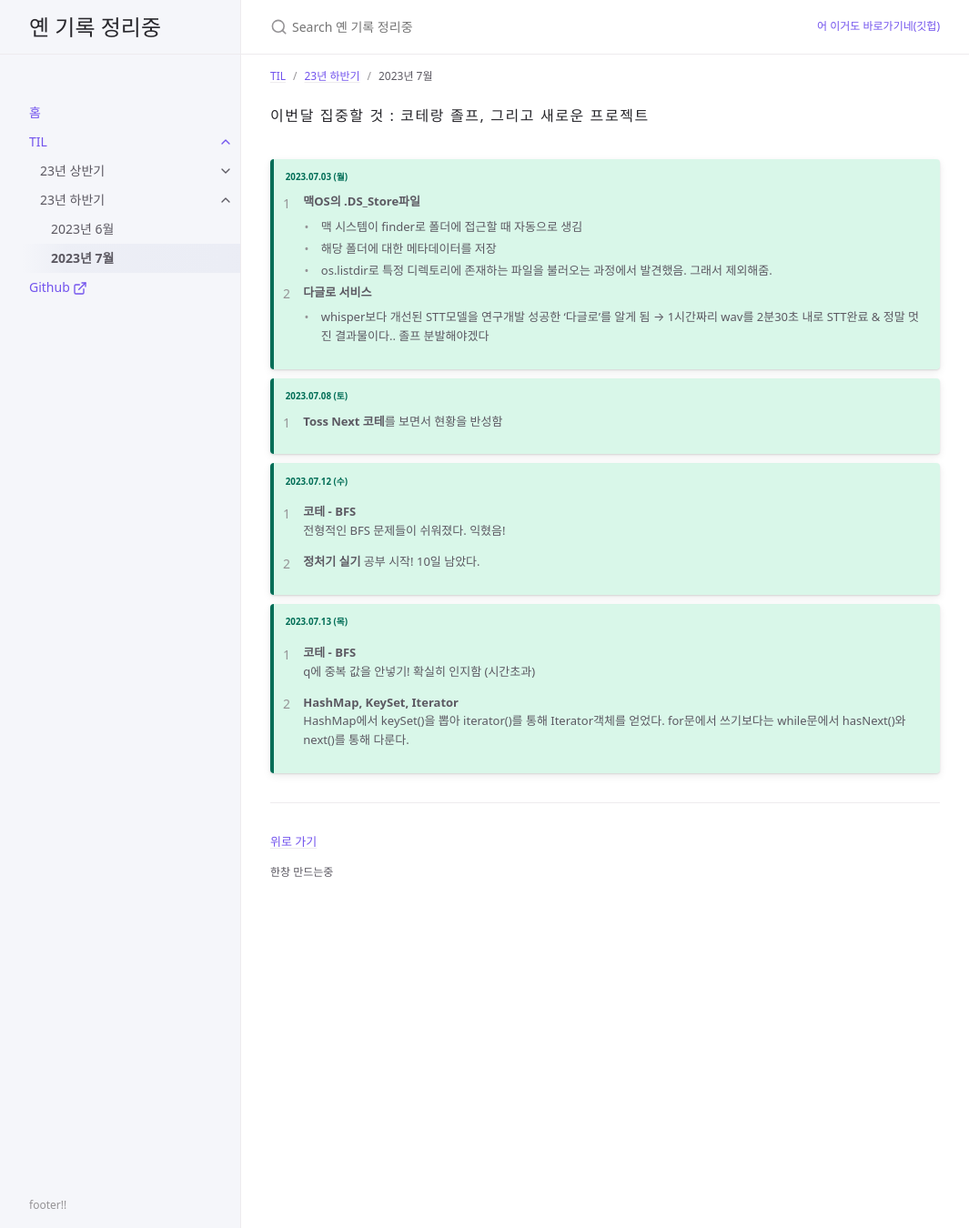
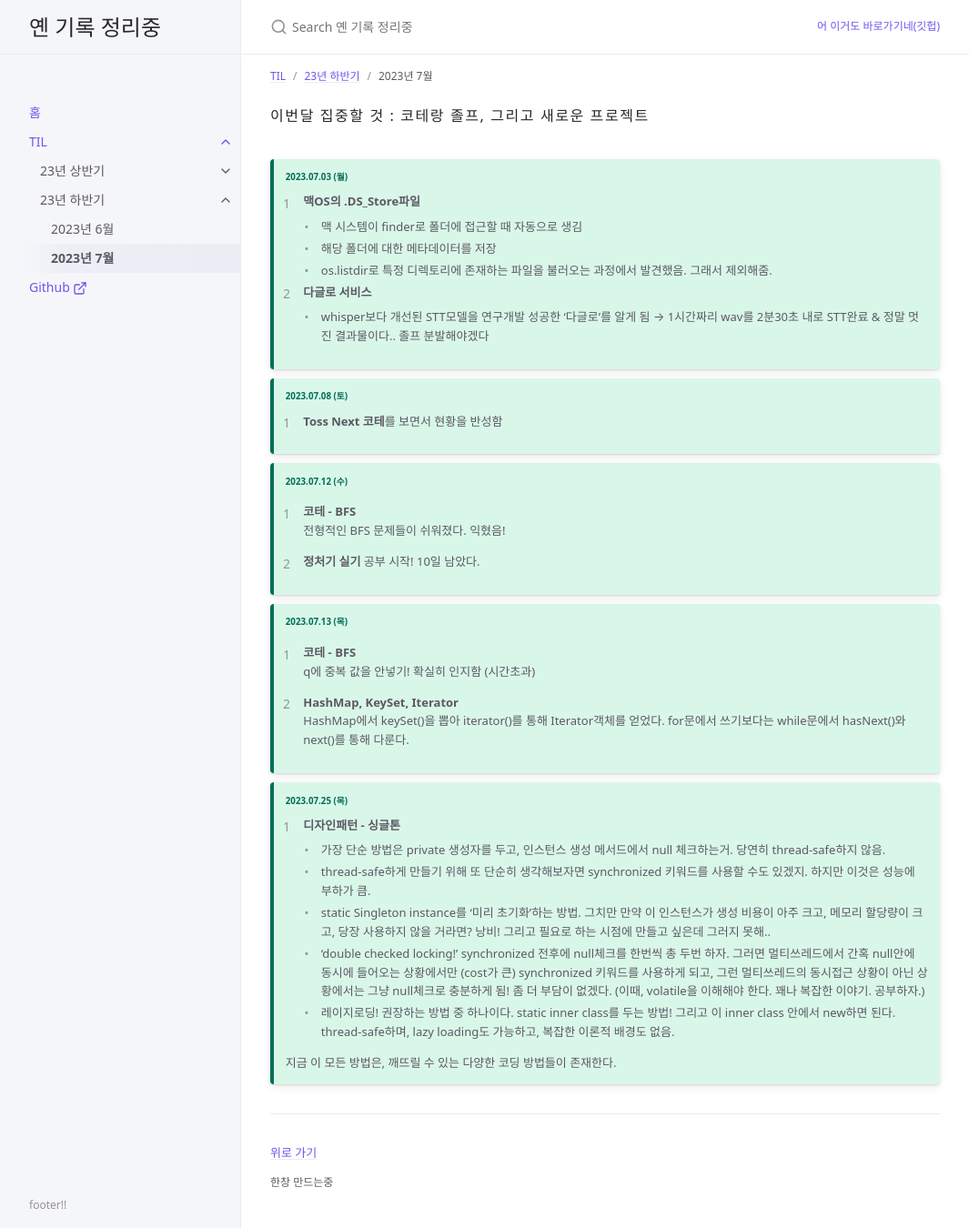
Before and after one commit to yyeennyy/yyeennyy.github.io, a Jekyll site: the page built from docs/TIL/23년 하반기/month07.md, in a window 1280 px wide and 1350 px high. Shown: the whole window at 91% size, without its empty margins (107-1172 px from the left). Built offline with Jekyll 4.4.1, drawn with Linux system fonts in a browser that asks for light colours.

Commit message:
TIL 0725

```diff
--- a/docs/TIL/23년 하반기/month07.md
+++ b/docs/TIL/23년 하반기/month07.md
@@ -46,3 +46,16 @@ nav_order: 2
 > 2. **HashMap, KeySet, Iterator**<br>
 > HashMap에서 keySet()을 뽑아 iterator()를 통해 Iterator객체를 얻었다.
 > for문에서 쓰기보다는 while문에서 hasNext()와 next()를 통해 다룬다.
+
+
+{: .new-title }
+> 2023.07.25 (목)
+>
+> 1. **디자인패턴 - 싱글톤**<br>
+> - 가장 단순 방법은 private 생성자를 두고, 인스턴스 생성 메서드에서 null 체크하는거. 당연히 thread-safe하지 않음.
+> - thread-safe하게 만들기 위해 또 단순히 생각해보자면 synchronized 키워드를 사용할 수도 있겠지. 하지만 이것은 성능에 부하가 큼.
+> - static Singleton instance를 '미리 초기화'하는 방법. 그치만 만약 이 인스턴스가 생성 비용이 아주 크고, 메모리 할당량이 크고, 당장 사용하지 않을 거라면? 낭비! 그리고 필요로 하는 시점에 만들고 싶은데 그러지 못해..
+> - 'double checked locking!' synchronized 전후에 null체크를 한번씩 총 두번 하자. 그러면 멀티쓰레드에서 간혹 null안에 동시에 들어오는 상황에서만 (cost가 큰) synchronized 키워드를 사용하게 되고, 그런 멀티쓰레드의 동시접근 상황이 아닌 상황에서는 그냥 null체크로 충분하게 됨! 좀 더 부담이 없겠다. (이때, volatile을 이해해야 한다. 꽤나 복잡한 이야기. 공부하자.)
+> - 레이지로딩! 권장하는 방법 중 하나이다. static inner class를 두는 방법! 그리고 이 inner class 안에서 new하면 된다. thread-safe하며, lazy loading도 가능하고, 복잡한 이론적 배경도 없음.
+>
+> 지금 이 모든 방법은, 깨뜨릴 수 있는 다양한 코딩 방법들이 존재한다.
```
